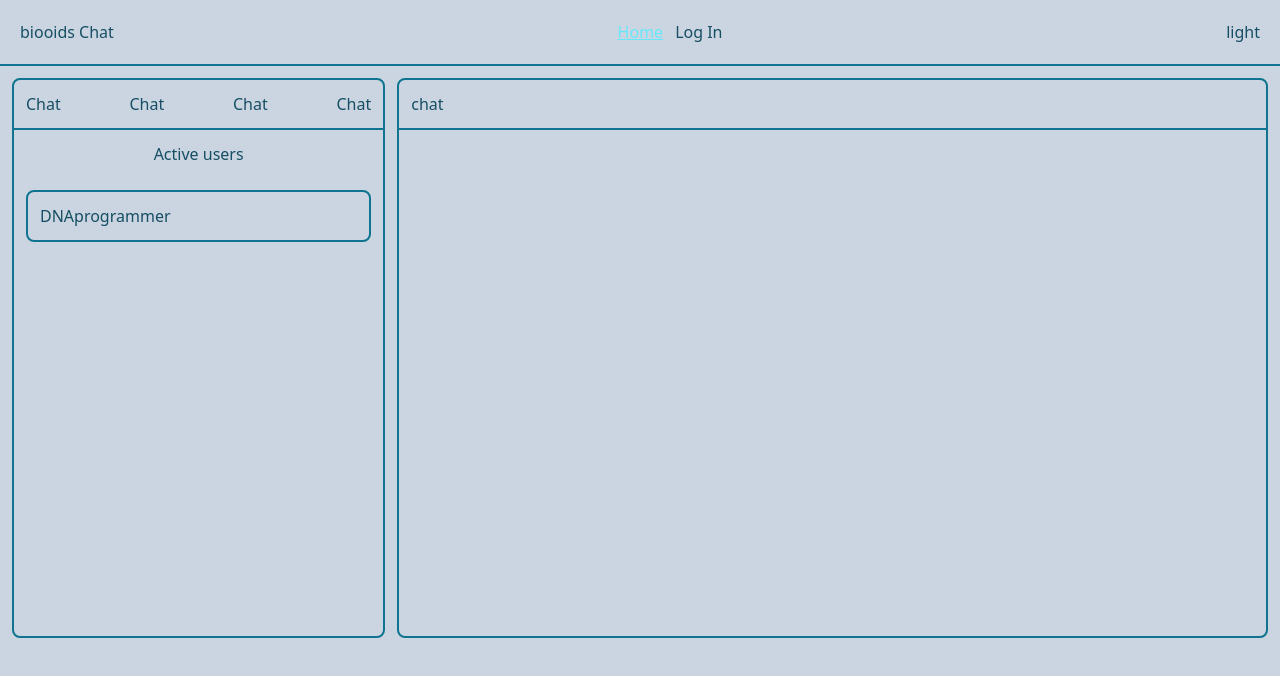
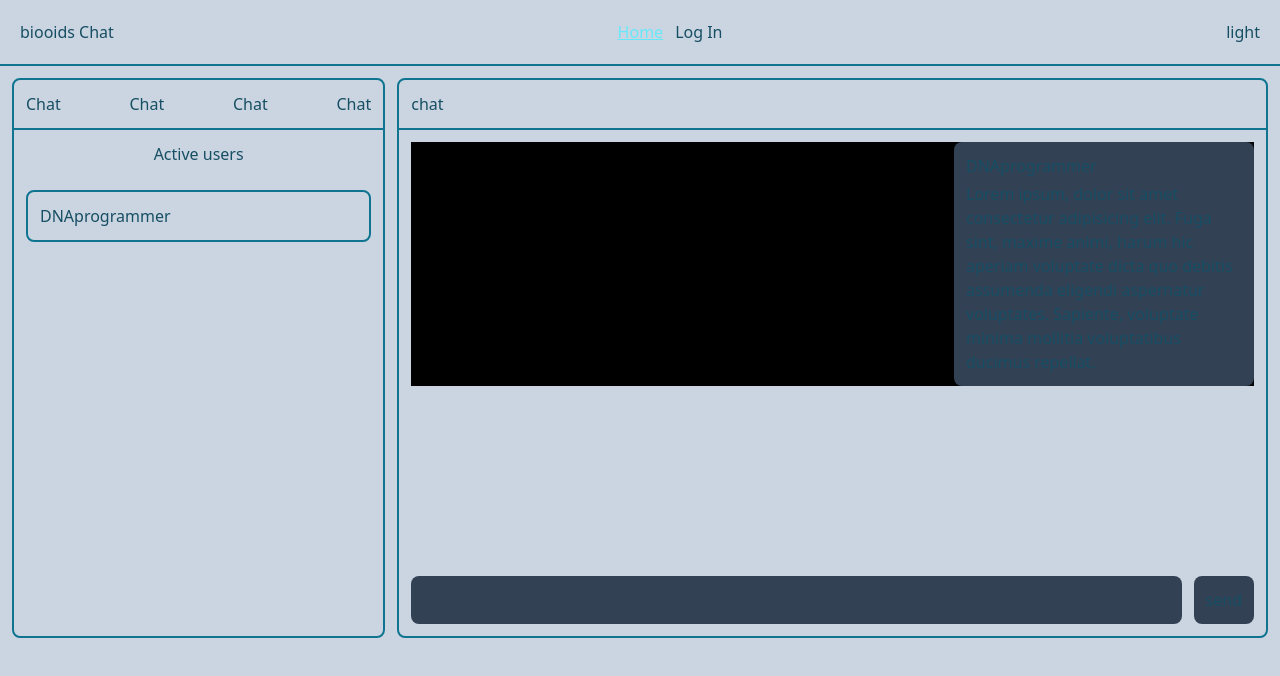
Before and after one commit to biooids/biooids-chat, a React (Vite) app in the folder client/: page / in a window 1280 px wide. Shown: the top 676 px of the page. Built offline with nearby package versions, Linux system fonts and the light colour scheme.

Commit message:
"Added NotFound component to App.jsx and updated Home.jsx with new chat section layout and functionality"

```diff
--- a/client/src/App.jsx
+++ b/client/src/App.jsx
@@ -2,12 +2,14 @@ import React from "react";
 import { createBrowserRouter, RouterProvider } from "react-router-dom";
 import MainLayout from "./components/mainComp/mainLayout";
 import Home from "./components/pages/homePage/Home";
+import NotFound from "./components/mainComp/NotFound";
 
 function App() {
   const router = createBrowserRouter([
     {
       path: "/",
       element: <MainLayout />,
+      errorElement: <NotFound />,
       children: [
         { index: true, element: <Home /> },
         { path: "about", element: <div>About</div> },
--- /dev/null
+++ b/client/src/components/mainComp/NotFound.jsx
@@ -0,0 +1,16 @@
+import React from "react";
+import { Link } from "react-router-dom";
+
+function NotFound() {
+  return (
+    <div className="flex justify-center flex-col items-center  min-h-screen">
+      <h2 className="text-9xl">404</h2>
+      <p>The page you are looking for does not exist.</p>
+      <Link to="/" className="bg-slate-700 p-1 rounded-lg">
+        Home
+      </Link>
+    </div>
+  );
+}
+
+export default NotFound;
--- a/client/src/components/pages/homePage/Home.jsx
+++ b/client/src/components/pages/homePage/Home.jsx
@@ -21,9 +21,32 @@ function Home() {
           </div>
         </section>
 
-        <section className="border-2 border-cyan-700 rounded-lg w-[70%] h-full">
-          <div className=" border-cyan-700 border-b-2 p-3">chat</div>
-          <div></div>
+        <section className="border-2 border-cyan-700 rounded-lg w-[70%] h-full flex flex-col gap- ">
+          <div className=" border-cyan-700 border-b-2 p-3 ">chat</div>
+
+          <section className="bg-slate-70 rounded-lg  flex-grow overflow-x-auto p-3">
+            <ul className="flex flex-col gap-3 ">
+              <li className="bg-black  flex  gap-3 justify-end">
+                <div className="p-3 flex flex-col gap-1 w-[300px] bg-slate-700 rounded-lg">
+                  <p>DNAprogrammer</p>
+                  <p className="">
+                    Lorem ipsum, dolor sit amet consectetur adipisicing elit.
+                    Fuga sint, maxime animi, harum hic aperiam voluptate dicta
+                    quo debitis assumenda eligendi aspernatur voluptates.
+                    Sapiente, voluptate minima mollitia voluptatibus ducimus
+                    repellat.
+                  </p>
+                </div>
+              </li>
+            </ul>
+          </section>
+
+          <form className="flex justify-center items-center gap-3  p-3">
+            <input type="text" className="w-full p-3 bg-slate-700 rounded-lg" />
+            <button type="submit" className="bg-slate-700 p-3 rounded-lg">
+              send
+            </button>
+          </form>
         </section>
       </div>
     </section>
```
